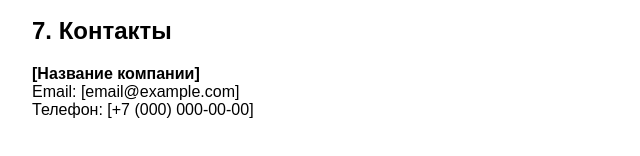
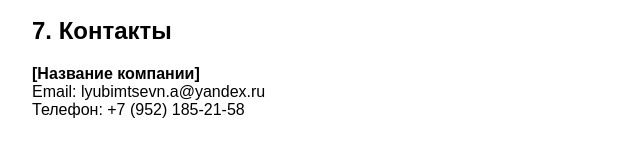
Before and after one commit to NikitaLyubimtsev/privacy-policy, a plain HTML site: page index.html in a window 1280 px wide. Shown: the part 876-1032 px from the top of the page, 208-848 px from the left. Drawn offline with Linux system fonts and the light colour scheme.

Commit message:
Update index.html

```diff
--- a/index.html
+++ b/index.html
@@ -40,7 +40,7 @@
 
   <h2>7. Контакты</h2>
   <p><strong>[Название компании]</strong><br>
-     Email: [email@example.com]<br>
-     Телефон: [+7 (000) 000-00-00]</p>
+     Email: lyubimtsevn.a@yandex.ru<br>
+     Телефон: +7 (952) 185-21-58</p>
 </body>
 </html>
```
